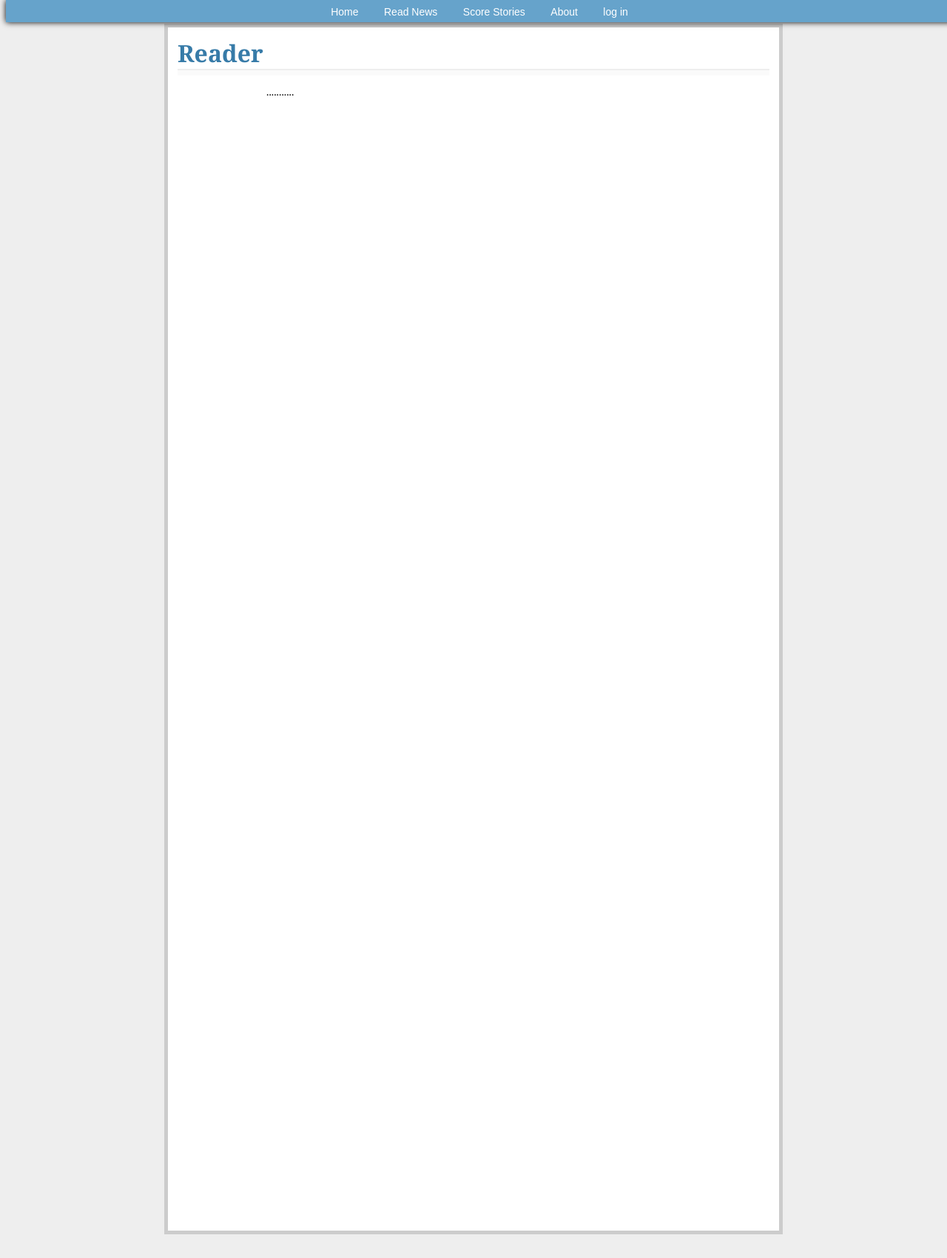
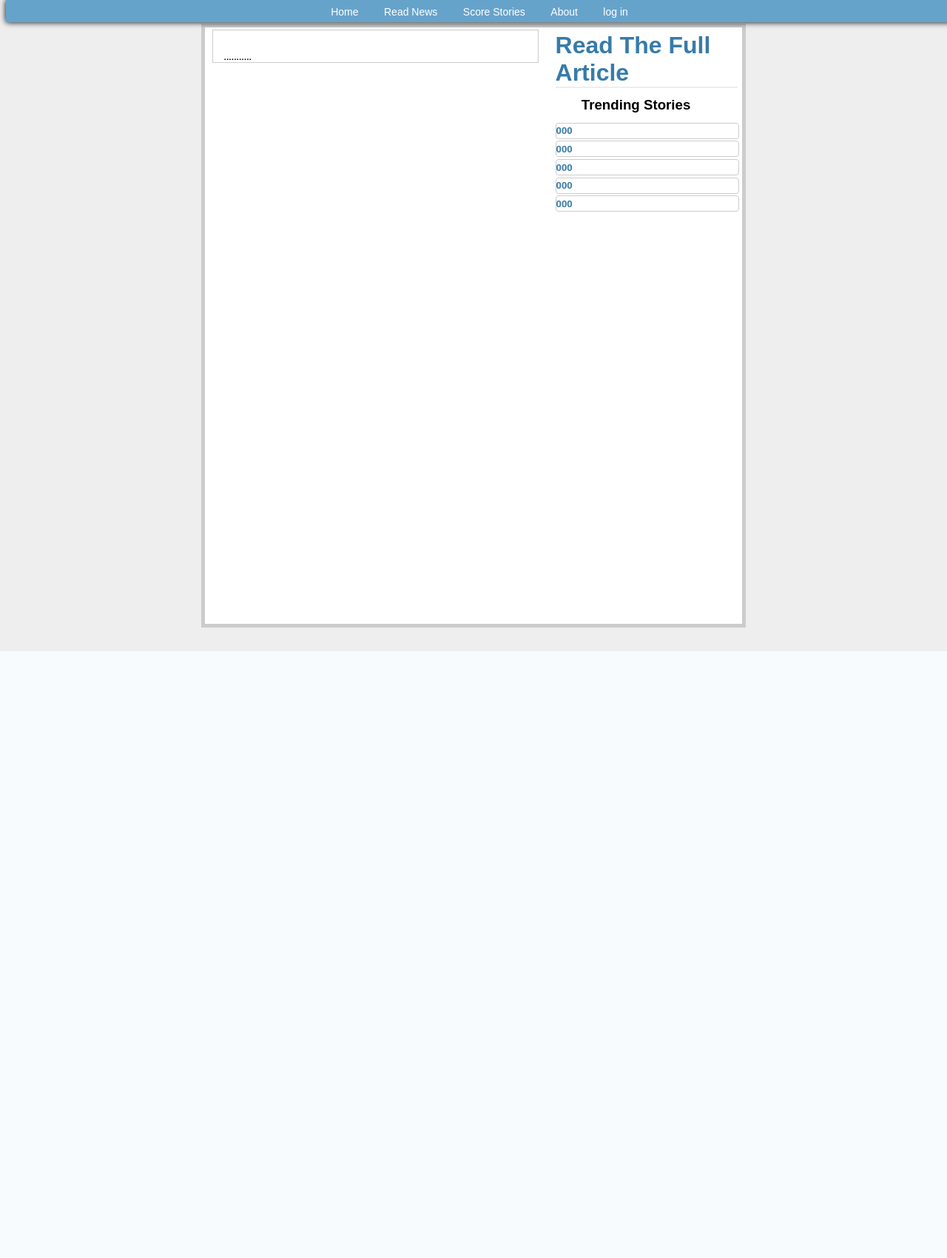
Before and after one commit to seme0021/flaskr-reader, a Flask app: template templates/show_abridged.html in a window 1280 px wide. Shown: the whole page at 74% size. After the commit the page ends 880 px from the top, so only its background shows below. Run offline with Flask 2, Linux system fonts and the light colour scheme; the template is opened without the code that fills it: most values are stand-ins (such as "Sample title", 1, 10 or a date in 2020).

Commit message:
new reader layout + suggested stories layout

```diff
--- a/static/style.css
+++ b/static/style.css
@@ -5,9 +5,19 @@
 h2              { font-size: 1.2em; }
 
 .page           { margin: 2em auto; width: 50em; border: 5px solid #ccc;
-                  padding: 0.8em; background: white; height:100em; }
+    padding: 0.2em; background: white; height:105em; }
+
+.abridged-page  { margin: 2em auto; width: 45em; border: 5px solid #ccc;
+                  padding: 0.2em; background: white; height:50em; }
+#abridged-article {width:57%; margin-left:1%; padding-left: 1em; padding-right: 1em; font-family: calibri; font-size: 0.9em; float:left; border: 1px solid #ccc;  }
+#abridged-article h2 { padding-bottom: 1em; padding-top: 0.5em; }
+#s-similar { width: 35%; margin-left: 1%;  float: right;}
+
+
 #article        { width:70%; margin-left:15%; font-family: calibri; font-size: 0.9em; }
-#abridged-article {width:70%; margin-left:15%; font-family: calibri; font-size: 0.9em; }
+
+
+
 .entries        { list-style: none; margin: 0; padding: 0; }
 .entries li     { margin: 0.8em 1.2em; }
 .entries li h2  { margin-left: -1em; }
@@ -43,7 +53,8 @@
 #navigation a:hover { color: #ccc; }
 
 
-#container-4 {width: 100%; margin:10px auto; clear: both; padding: 20px 0}
+#container-4 {width: 100%; margin:10px auto; clear: both; padding: 20px 0;
+    position: relative;}
 
 #box-4-2 {outline: 1px solid #ccc; float: left; width: 15em; height: 400px; margin-left:1em;}
 #box-4-3 {outline: 0px solid #ccc; float: left; width: 15em; height: 400px; margin-left:1em;}
@@ -58,6 +69,11 @@
 #story h4 {width:98%; margin:3% 1%; padding:2% 0; font-family: sans-serif;}
 #story p {width: 98%; margin:3% 1%; padding:2% 0; font-family: sans-serif; font-size:small;}
 
+#similar-story h5 {width:98%; margin:1% 1%; padding:1% 0; font-family: sans-serif; border: 1px solid #ccc; border-radius: 4px;}
+#s-similar h3 {width:98%; margin: 1% 1% 5% 15%; font-family: sans-serif;}
+#s-similar h1 {width:98%; margin: 1% 1% 5% 1%; font-family: sans-serif;}
+#s-similar a {text-decoration: none;}
+
 #the-sticky-div.sticky { position: fixed; top: 0; }
 #content { margin-top: 100px; }
 #login {margin-left: 22em;}
--- a/templates/homepage.html
+++ b/templates/homepage.html
@@ -14,3 +14,4 @@
     <a href="{{ url_for('logout') }}">log out</a>
     {% endif %}
 </div>
+{% block body %}{% endblock %}
--- a/templates/layout.html
+++ b/templates/layout.html
@@ -16,8 +16,7 @@
 </div>
 <div class=page>
   <h1>Reader</h1>
-  <div class=metanav>
-  </div>
+
   {% for message in get_flashed_messages() %}
     <div class=flash>{{ message }}</div>
   {% endfor %}
--- a/templates/show_abridged.html
+++ b/templates/show_abridged.html
@@ -1,8 +1,9 @@
-{% extends "layout.html" %}
+{% extends "homepage.html" %}
 {% block body %}
+   <div class="abridged-page">
            <div id="abridged-article">
               <h2>
-         <a href="{{ r.hget('item:news:%s' % entries['sid'][0],'outurl').replace("[","").replace("]","").replace("'","")  }}">{{ r.hget('item:news:%s' % entries['sid'][0],'headline').replace("[","").replace("]","").decode('utf-8') }}</a>
+                 {{ r.hget('item:news:%s' % entries['sid'][0],'headline').replace("[","").replace("]","").decode('utf-8') }}
              </h2>
 
            {% for i in entries['top5'] %}
@@ -10,4 +11,20 @@
               <div>...........</div>
            {% endfor %}
            </div>
+       <div id="s-similar">
+           <a href="{{ r.hget('item:news:%s' % entries['sid'][0],'outurl').replace("[","").replace("]","").replace("'","")  }}">
+             <h1>Read The Full Article</h1>
+           </a>
+           <h3>Trending Stories</h3>
+
+           {% for i in range(563,568) %}
+           <div id="similar-story">
+               <a href="{{ url_for('abridged', sid =i) }}" style="text-decoration: none">
+                   <h5> {{ r.hget('item:news:%s' % i,'headline').decode('utf-8') }} </h5>
+               </a>
+           </div>
+           {% endfor %}
+       </div>
+
+   </div>
 {% endblock %}
```
Also changed, not shown: templates/show_all_stories.html (+7 -4 lines). Lines whose indentation alone changed are shown as unchanged.
